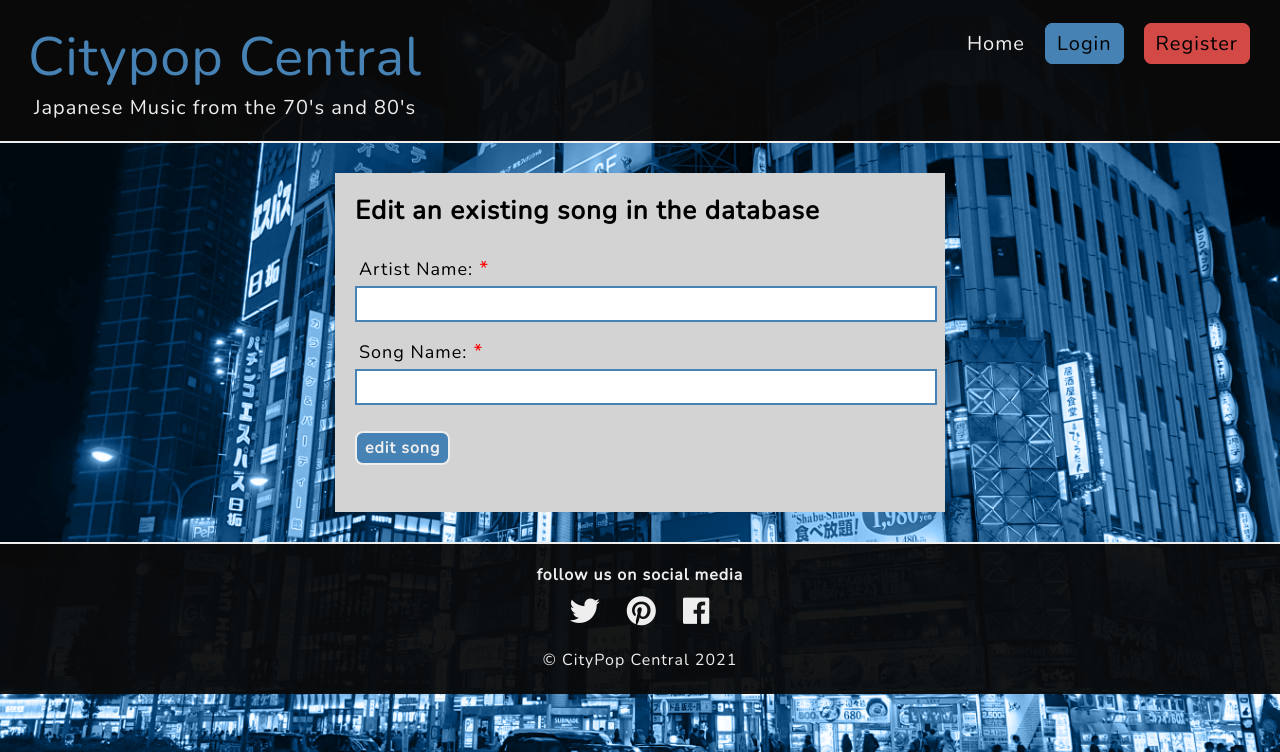
After one commit to Eburonia/citypop-central, a Flask app: template templates/edit_song.html in a window 1280 px wide. The commit adds this page. Shown: the top 752 px of the page. Run offline with Flask 2, Linux system fonts and the light colour scheme; the template is opened without the code that fills it, so the values that code supplies are empty; some libraries are stand-ins or nearby versions.

Commit message:
feat: add edit_song.html page

```diff
--- a/app.py
+++ b/app.py
@@ -25,7 +25,6 @@ def index():
 def show_songs():
     songs = mongo.db.songs.find()
     return render_template("songs.html", songs=songs)
-
 
 
 @app.route("/register", methods=["GET", "POST"])
@@ -118,6 +117,21 @@ def add_song():
     return render_template("add_song.html")
 
 
+@app.route("/edit_song/<song_id>", methods=["GET", "POST"])
+def edit_song(song_id):
+    if request.method == "POST":
+        submit = {
+            "artist_name": request.form.get("artist_name"),
+            "song_name": request.form.get("song_name"),
+            "upload_by": session["user"]
+        }
+        mongo.db.songs.update({"_id": ObjectId(song_id)}, submit)
+        flash("Song Successfully Updated")
+
+    song = mongo.db.songs.find_one({"_id": ObjectId(song_id)})
+    return render_template("edit_song.html", song=song)
+
+
 @app.route("/delete_song/<song_id>")
 def delete_song(song_id):
     mongo.db.songs.remove({"_id": ObjectId(song_id)})
@@ -125,7 +139,6 @@ def delete_song(song_id):
     return redirect(url_for("show_songs"))
 
 
-
 if __name__ == "__main__":
     app.run(host=os.environ.get("IP"),
             port=int(os.environ.get("PORT")),
--- a/static/css/forms.css
+++ b/static/css/forms.css
@@ -3,6 +3,9 @@ File: forms.css
 Author: Maurice Vossen
 Date: November 2021
 */
+
+
+
 
 #login-form-div, #register-form-div {
     margin: 0 auto;
--- /dev/null
+++ b/templates/edit_song.html
@@ -0,0 +1,39 @@
+{% extends "base.html" %}
+{% block content %}
+
+<style>
+
+    #edit-song-div {
+        background-color: lightgray;
+        width: 50%;
+        margin: 0 auto;
+        box-sizing: border-box;
+        overflow: hidden;
+        padding: 20px;
+
+    }
+
+</style>
+
+
+<div id="edit-song-div">
+
+    <h3>Edit an existing song in the database</h3><br>
+
+    <form action="" method="POST">
+
+        <label for="artist_name" class="form-label">Artist Name:<span class="mandatory-astrisk"> *</span></label><br>
+        <input type="text" id="artist_name" name="artist_name" value="{{ song.artist_name }}" class="form-textbox" aria-label="please enter the artist name, this a required field" required><br>
+
+        <label for="song_name" class="form-label">Song Name:<span class="mandatory-astrisk"> *</span></label><br>
+        <input type="text" id="song_name" name="song_name" value="{{ song.song_name }}" class="form-textbox" aria-label="please enter a song name, this a required field" required><br>
+
+        <input type="submit" value="edit song" class="form-button" aria-label="Click this button to submit the song, make sure you have added all required fields above"><br><br>
+
+
+    </form>
+
+
+</div>
+
+{% endblock %}
--- a/templates/songs.html
+++ b/templates/songs.html
@@ -107,7 +107,7 @@
 
                 <div class="edit-delete-field">
 
-                    <a id="edit-link" href="">EDIT</a> |
+                    <a id="edit-link" href="{{ url_for('edit_song', song_id=song._id) }}">EDIT</a> |
                     <i id="delete-song-check" class="fas fa-trash-alt"></i>
                     <a id="delete-link" href="{{ url_for('delete_song', song_id=song._id) }}">DELETE</a>
 
```
